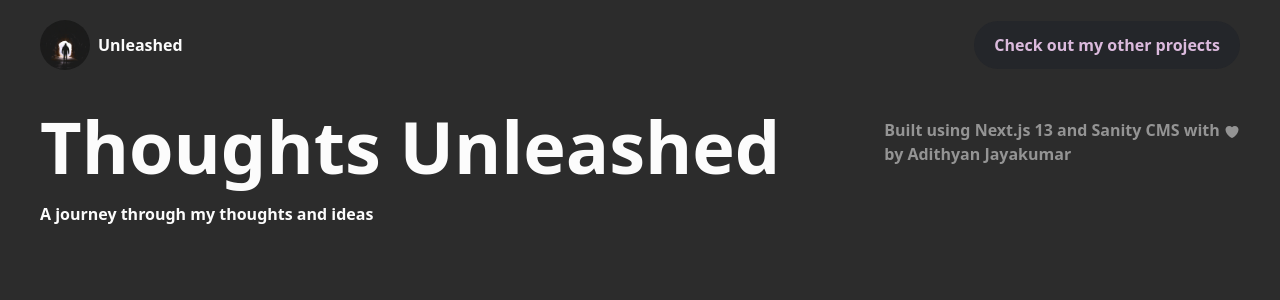
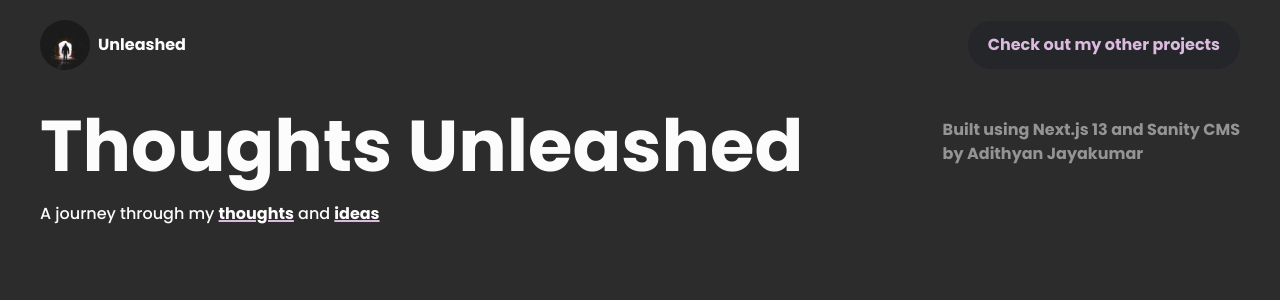
Before and after one commit to BladedShip/unleashed, a Next.js app: page / in a window 1280 px wide. Shown: the top 300 px of the page. Built offline with nearby package versions, Linux system fonts and the light colour scheme.

Commit message:
banner and header complete

```diff
--- a/app/globals.css
+++ b/app/globals.css
@@ -1,9 +1,11 @@
+@import url('https://fonts.googleapis.com/css2?family=Poppins:wght@100;200;400;500;700&display=swap');
+
 @tailwind base;
 @tailwind components;
 @tailwind utilities;
 
 @layer components{
     body{
-        @apply bg-[#2c2c2c] text-[#fcfcfc]
+        @apply bg-[#2c2c2c] text-[#fcfcfc] font-["Poppins"]
     }
 }
--- a/components/Banner.tsx
+++ b/components/Banner.tsx
@@ -1,5 +1,5 @@
 import React from "react";
-import { HeartIcon } from "@heroicons/react/24/solid";
+// import { HeartIcon } from "@heroicons/react/24/solid";
 
 type Props = {};
 
@@ -8,13 +8,13 @@ function Banner({}: Props) {
     <div className="flex flex-col lg:flex-row lg:space-x-5 justify-between font-bold px-10 py-5 mb-10">
       <div>
         <h1 className="text-7xl">Thoughts Unleashed</h1>
-        <h2 className="mt-5">
-          A journey through my thoughts and ideas
+        <h2 className="mt-5 font-medium">
+          A journey through my <span className="underline decoration-[#dbbadd] decoration-2 font-bold">thoughts</span> and <span className="underline font-bold decoration-[#dbbadd] decoration-2">ideas</span>
         </h2>
       </div>
       <p className="mt-5 md:mt-2 text-[#fcfcfc]/50 max-w-sm">
-        Built using Next.js 13 and Sanity CMS with{" "}
-        <HeartIcon className="w-4 h-4 inline-block" />
+        Built using Next.js 13 and Sanity CMS
+        {/* <HeartIcon className="w-4 h-4 inline-block" /> */}
         <br />
         by Adithyan Jayakumar
       </p>
```
